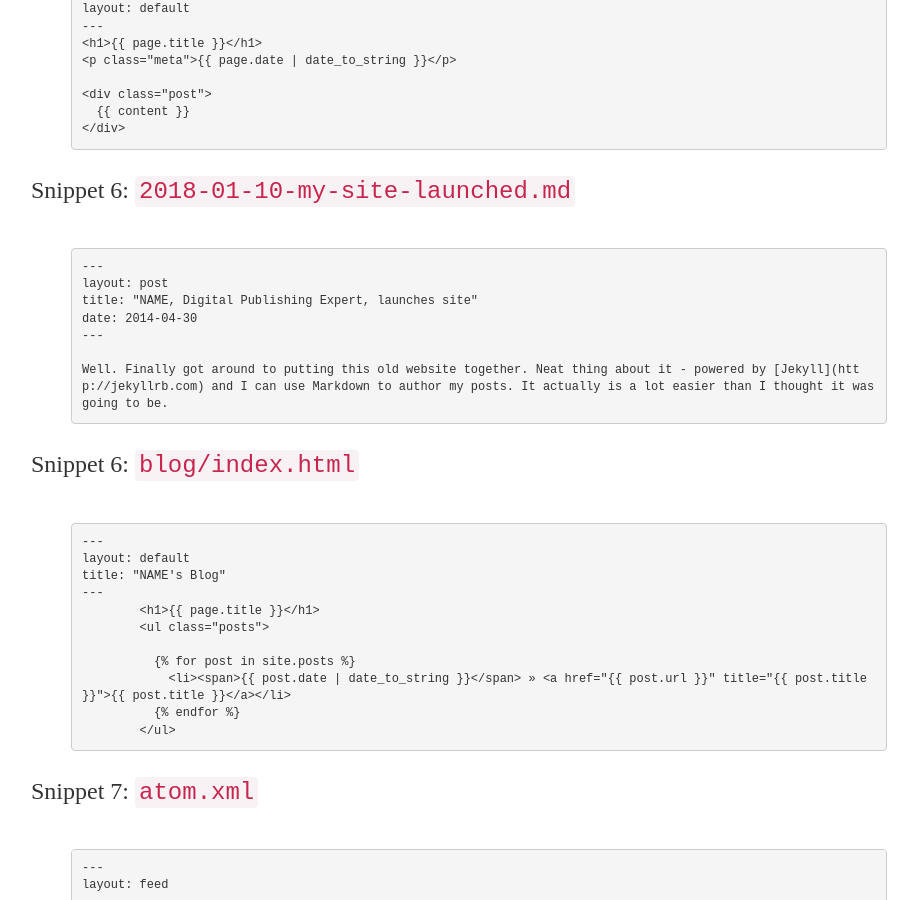
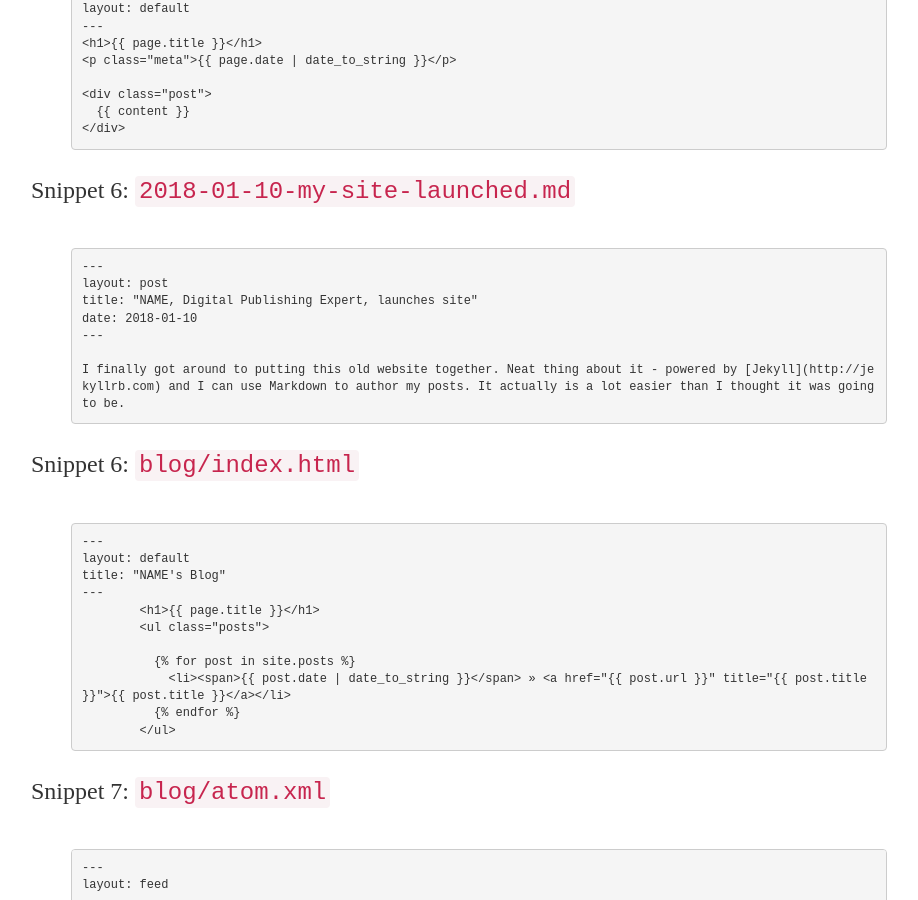
Before and after one commit to nhomenda/nhomenda.github.io, a Jekyll site: the page built from Z656/github-pages.html, in a window 1280 px wide and 900 px high, scrolled down 1956 px. Shown: the whole window, without its empty margins (161-1079 px from the left). Built offline with Jekyll 4.4.1, drawn with Linux system fonts in a browser that asks for light colours.

Commit message:
Update github-pages.html

```diff
--- a/Z656/github-pages.html
+++ b/Z656/github-pages.html
@@ -138,10 +138,10 @@ layout: default
 	<pre class="prettyprint pre-scrollable"><code>---
 layout: post
 title: "NAME, Digital Publishing Expert, launches site"
-date: 2014-04-30
+date: 2018-01-10
 ---
 
-Well. Finally got around to putting this old website together. Neat thing about it - powered by &lbrack;Jekyll&rbrack;&lpar;http://jekyllrb.com&rpar; and I can use Markdown to author my posts. It actually is a lot easier than I thought it was going to be.</code></pre>
+I finally got around to putting this old website together. Neat thing about it - powered by &lbrack;Jekyll&rbrack;&lpar;http://jekyllrb.com&rpar; and I can use Markdown to author my posts. It actually is a lot easier than I thought it was going to be.</code></pre>
 	<p>Snippet 6: <code>blog/index.html</code></p>
 	<pre class="prettyprint pre-scrollable"><code>---
 layout: default
@@ -155,7 +155,7 @@ title: "NAME's Blog"
 	  &lbrace;&percnt; endfor &percnt;&rbrace;
 	&lt;/ul&gt;</code></pre>
 
-	<p>Snippet 7: <code>atom.xml</code></p>
+	<p>Snippet 7: <code>blog/atom.xml</code></p>
 	<pre class="prettyprint pre-scrollable"><code>---
 layout: feed
 ---
```
